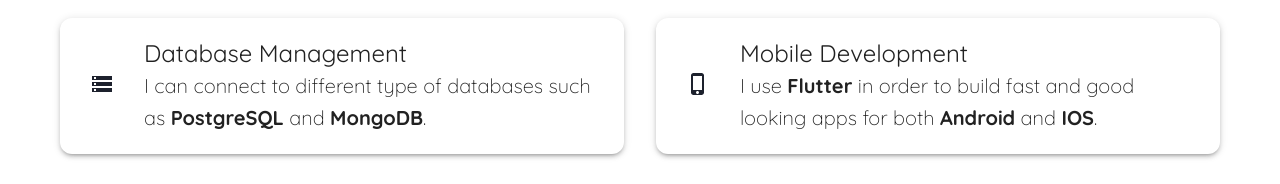
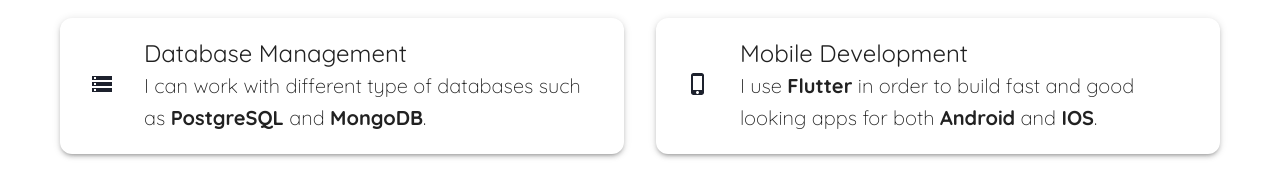
Before and after one commit to seanyasno/seanyasno.com, a Next.js app: page / in a window 1280 px wide. Shown: the part 1852-2036 px from the top of the page. Built offline with nearby package versions, Linux system fonts and the light colour scheme.

Commit message:
Little text change.

```diff
--- a/src/pages/index.tsx
+++ b/src/pages/index.tsx
@@ -41,7 +41,7 @@
         title: 'Database Management',
         content: (
           <Typography sx={{ fontWeight: 'light' }} variant='h6'>
-            I can connect to different type of databases such as{' '}
+            I can work with different type of databases such as{' '}
             <b>PostgreSQL</b> and <b>MongoDB</b>.
           </Typography>
         ),
```
